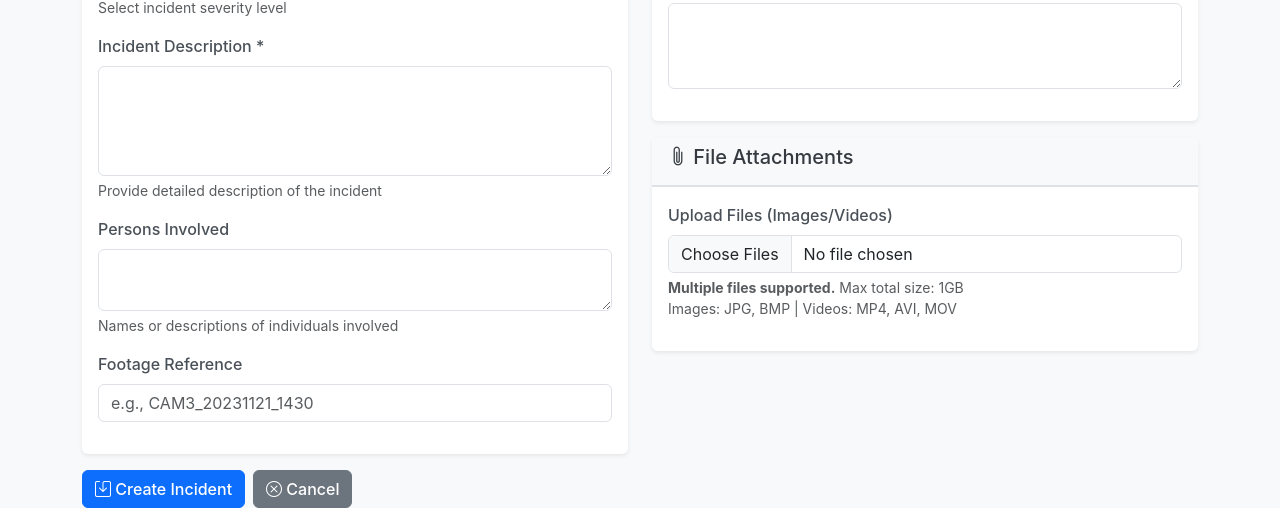
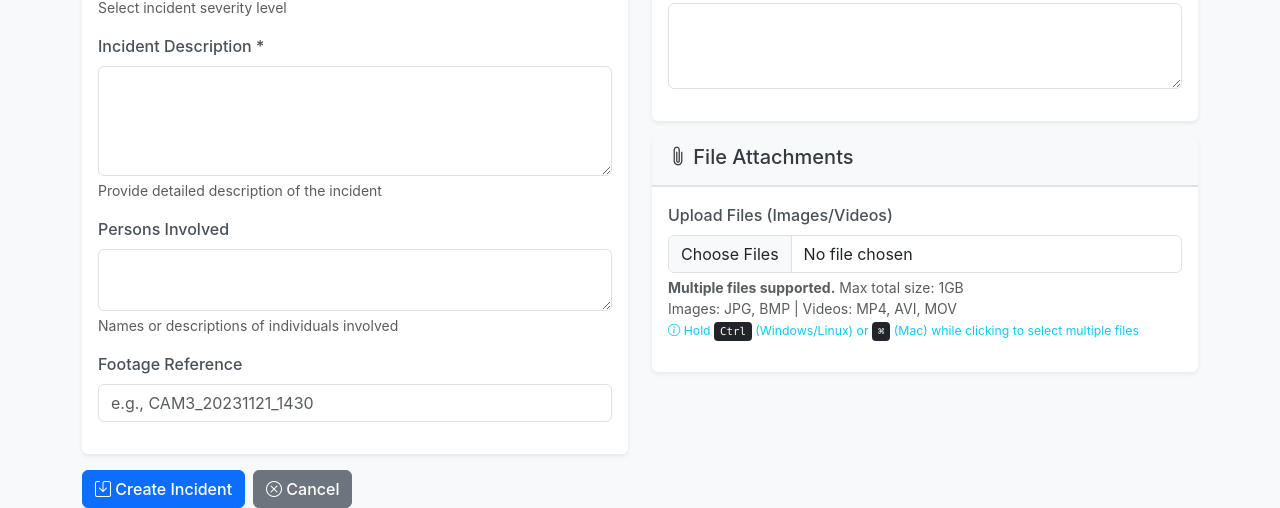
Before and after one commit to ZA-CORP-APPS/Incident-Report, a Flask app: page /incident/new in a window 1280 px wide. Shown: the part 578-1086 px from the top of the page. Run offline with Flask 3, Linux system fonts and the light colour scheme; a user stored in the database is signed in; data that the repository does not hold is empty.

Commit message:
Improve file upload experience with progress indicators and clear instructions
Remove debug logging and update the incident form to include a visual progress indicator for file uploads and explicit instructions on how to select multiple files using Ctrl/Cmd key.

Replit-Commit-Author: Agent
Replit-Commit-Session-Id: d71b7660-e851-48b8-b9a6-686618be9449
Replit-Commit-Checkpoint-Type: intermediate_checkpoint
Replit-Commit-Event-Id: 7cb50c26-7c62-425c-b960-2dc333bc105c
Replit-Commit-Screenshot-Url: https://storage.googleapis.com/screenshot-production-us-central1/00934386-b227-470e-8420-495189c3a5da/d71b7660-e851-48b8-b9a6-686618be9449/NGX0YfH

```diff
--- a/app.py
+++ b/app.py
@@ -177,18 +177,12 @@ def process_file_uploads(files_list, incident):
     max_size = 1024 * 1024 * 1024  # 1GB
     saved_files = []
 
-    print(f"DEBUG: Processing {len(files_list)} files")
-
     for file in files_list:
-        print(f"DEBUG: File object: {file}, filename: {file.filename if file else 'None'}")
-
         if file and file.filename and allowed_file(file.filename):
             # Check file size
             file.seek(0, os.SEEK_END)
             file_size = file.tell()
             file.seek(0)  # Reset file pointer
-
-            print(f"DEBUG: Processing file: {file.filename}, size: {file_size} bytes ({file_size / (1024*1024):.2f} MB)")
 
             total_size += file_size
             if total_size > max_size:
@@ -205,7 +199,6 @@ def process_file_uploads(files_list, incident):
             timestamp = datetime.now().strftime('%Y%m%d_%H%M%S_%f')
             filename = f"{timestamp}_{filename}"
             filepath = os.path.join(app.config['UPLOAD_FOLDER'], filename)
-            print(f"DEBUG: Saving file to: {filepath}")
             file.save(filepath)
             saved_files.append(filename)
 
@@ -217,11 +210,7 @@ def process_file_uploads(files_list, incident):
                 file_size=file_size
             )
             db.session.add(attachment)
-            print(f"DEBUG: Created attachment record for: {filename}, type: {get_file_type(filename)}")
-        elif file and file.filename:
-            print(f"DEBUG: File rejected - not allowed: {file.filename}")
 
-    print(f"DEBUG: Total files saved: {len(saved_files)}")
     return len(saved_files)
 
 
--- a/templates/incident_form.html
+++ b/templates/incident_form.html
@@ -114,10 +114,18 @@
                         <div class="mb-3">
                             <label for="attachments" class="form-label">Upload Files (Images/Videos)</label>
                             <input type="file" class="form-control" id="attachments" name="attachments"
-                                   accept=".jpg,.jpeg,.bmp,.mp4,.avi,.mov" multiple>
+                                   accept=".jpg,.jpeg,.bmp,.mp4,.avi,.mov" multiple onchange="updateFileList()">
                             <div class="form-text">
                                 <strong>Multiple files supported.</strong> Max total size: 1GB<br>
-                                Images: JPG, BMP | Videos: MP4, AVI, MOV
+                                Images: JPG, BMP | Videos: MP4, AVI, MOV<br>
+                                <small class="text-info"><i class="bi bi-info-circle"></i> Hold <kbd>Ctrl</kbd> (Windows/Linux) or <kbd>⌘</kbd> (Mac) while clicking to select multiple files</small>
+                            </div>
+                            <div id="fileList" class="mt-2"></div>
+                            <div id="uploadProgress" class="mt-2" style="display: none;">
+                                <div class="progress">
+                                    <div class="progress-bar progress-bar-striped progress-bar-animated" role="progressbar"
+                                         style="width: 100%">Uploading files...</div>
+                                </div>
                             </div>
                         </div>
 
@@ -182,4 +190,55 @@
         </div>
     </form>
 </div>
+
+<script>
+function updateFileList() {
+    const fileInput = document.getElementById('attachments');
+    const fileList = document.getElementById('fileList');
+
+    if (fileInput.files.length > 0) {
+        let html = '<div class="alert alert-info"><strong>Selected files:</strong><ul class="mb-0 mt-2">';
+        for (let i = 0; i < fileInput.files.length; i++) {
+            const file = fileInput.files[i];
+            const sizeMB = (file.size / (1024 * 1024)).toFixed(2);
+            const icon = file.type.startsWith('image/') ? 'bi-image' : 'bi-camera-video';
+            html += `<li><i class="bi ${icon}"></i> ${file.name} (${sizeMB} MB)</li>`;
+        }
+        html += '</ul></div>';
+        fileList.innerHTML = html;
+    } else {
+        fileList.innerHTML = '';
+    }
+}
+
+// Show upload progress when form is submitted
+document.addEventListener('DOMContentLoaded', function() {
+    const form = document.querySelector('form');
+    const fileInput = document.getElementById('attachments');
+    const uploadProgress = document.getElementById('uploadProgress');
+
+    form.addEventListener('submit', function(e) {
+        if (fileInput.files.length > 0) {
+            // Check if any file is large (> 5MB)
+            let hasLargeFile = false;
+            for (let i = 0; i < fileInput.files.length; i++) {
+                if (fileInput.files[i].size > 5 * 1024 * 1024) {
+                    hasLargeFile = true;
+                    break;
+                }
+            }
+
+            if (hasLargeFile) {
+                uploadProgress.style.display = 'block';
+                // Disable submit button to prevent double submission
+                const submitBtn = form.querySelector('button[type="submit"]');
+                if (submitBtn) {
+                    submitBtn.disabled = true;
+                    submitBtn.innerHTML = '<span class="spinner-border spinner-border-sm me-2"></span>Uploading...';
+                }
+            }
+        }
+    });
+});
+</script>
 {% endblock %}
```
Also changed, not shown: attached_assets/image_1763785801781.png (added), 1 other file.
